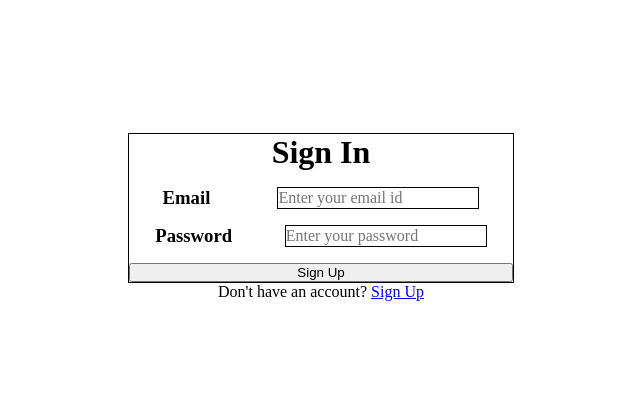
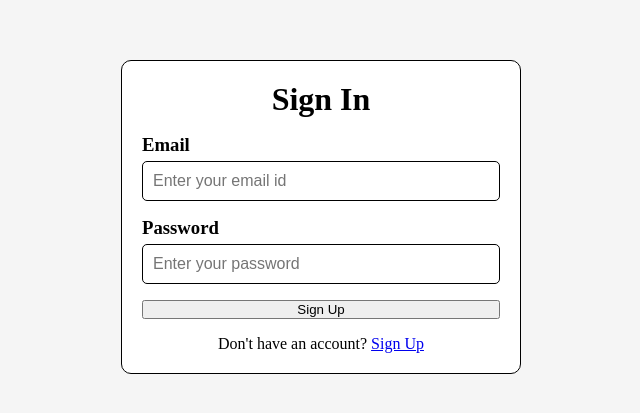
Before and after one commit to Allan0411/ScrapSync, a React (Vite) app: page /Signin in a window 1280 px wide. Shown: the part 183-596 px from the top of the page, without its empty margins (319-959 px from the left). Built offline with nearby package versions, Linux system fonts and the light colour scheme.

Commit message:
CSS changes

```diff
--- a/src/App.css
+++ b/src/App.css
@@ -1,70 +1,76 @@
 * {
   margin: 0;
   padding: 0;
+  box-sizing: border-box;
 }
+
 #root {
-  margin: 0;
-  padding: 0;
+  width: 100%;
+  height: 100%;
 }
+
 html,
 body {
-  margin: 0;
-  padding: 0;
-}
-.signup-page,
-.signin-page {
-  position: absolute;
-  top: 50%;
-  left: 50%;
-  transform: translate(-50%, -50%);
+  width: 100%;
+  height: 100%;
   display: flex;
   justify-content: center;
   align-items: center;
-  width: 100vw;
+  background-color: #f5f5f5;
+}
+
+.signup-page,
+.signin-page {
+  display: flex;
+  justify-content: center;
+  align-items: center;
   height: 100vh;
-  flex-direction: column;
+  width: 100%;
 }
 
 .signup-content,
 .signin-content {
+  max-width: 400px;
+  width: 90%;
+  padding: 20px;
+  background: white;
+  border-radius: 10px;
+  display: flex;
   border: 1px solid black;
-  width: 30vw;
-  align-content: center;
-  justify-items: center;
-  display: flex;
   flex-direction: column;
-  justify-content: center;
   gap: 1rem;
 }
-input:focus {
-  outline: none;
+
+input {
+  width: 100%;
+  padding: 10px;
+  border: 1px solid black;
+  border-radius: 5px;
+  font-size: 16px;
 }
 
-input[type="email"] {
-  all: unset;
-  outline: none;
-  border: 1px solid black;
-}
-
-input[type="password"] {
-  all: unset;
-  outline: none;
-  border: 1px solid black;
-}
-.signup-content h1,
-.signin-content h1 {
-  align-self: center;
-}
 .signup-email,
-.signin-email {
-  width: 100%;
-  justify-content: space-around;
-  display: flex;
-}
-
+.signin-email,
 .signup-password,
 .signin-password {
   width: 100%;
-  justify-content: space-around;
   display: flex;
+  flex-direction: column;
+  gap: 5px;
 }
+
+h1 {
+  text-align: center;
+}
+
+@media (max-width: 600px) {
+  .signup-content,
+  .signin-content {
+    width: 95%;
+    padding: 15px;
+  }
+}
+
+.signin-content p {
+  align-self: center;
+}
--- a/src/Authentication/Signin.jsx
+++ b/src/Authentication/Signin.jsx
@@ -35,11 +35,12 @@ export default function Sign() {
                 required
             />
         </div>
-        <button type="submit">Sign Up</button>
+              <button type="submit">Sign Up</button>
+                   <p>
+                Don't have an account? <Link to="/Signup" className="signup-link">Sign Up</Link>
+                    </p>
           </form>
-          <p>
-                Don't have an account? <Link to="/Signup" className="signup-link">Sign Up</Link>
-            </p>
+
     </div>
   )
 }
--- a/src/Authentication/Signup.jsx
+++ b/src/Authentication/Signup.jsx
@@ -37,7 +37,6 @@ const createUser = async () => {
     }
 };
 
-
   return (
 <div className="signup-page">
     <form className="signup-content" onSubmit={(e) => { e.preventDefault(); createUser(); }}>
```
